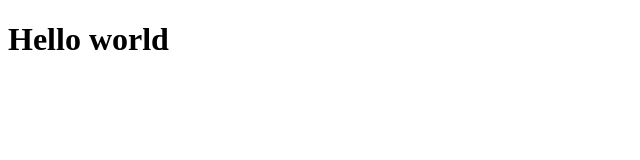
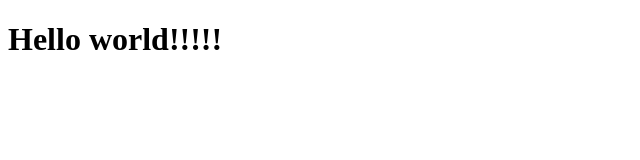
Before and after one commit to cjfals3154/js-tast, a website built with Parcel: page index.html in a window 1280 px wide. Shown: the full height of the page, 0-640 px from the left. Built offline with nearby package versions, Linux system fonts and the light colour scheme.

Commit message:
Add files via upload

```diff
--- a/index.html
+++ b/index.html
@@ -8,7 +8,7 @@
   <script defer src="./main.js"></script>
 </head>
 <body>
-  <h1>Hello world</h1>
+  <h1>Hello world!!!!!</h1>
   <ul></ul>
 </body>
 </html>
```
